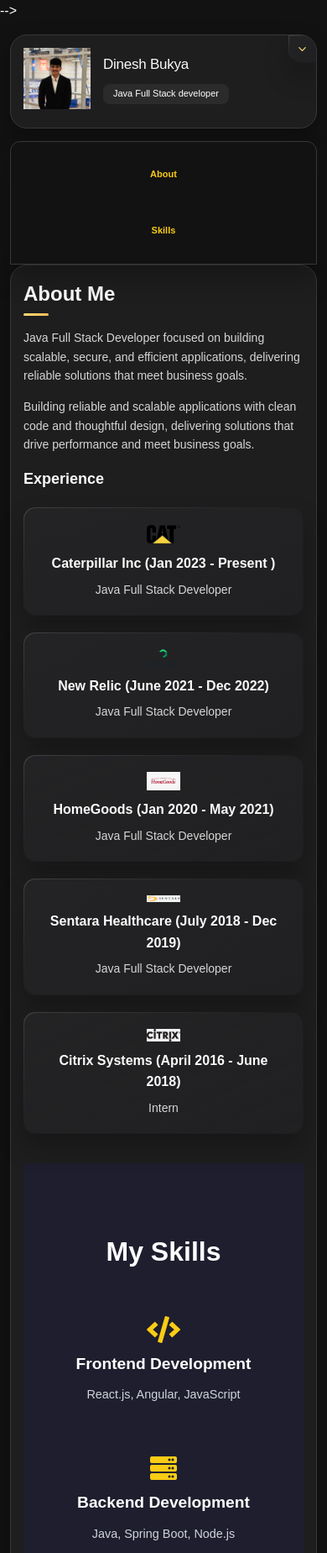
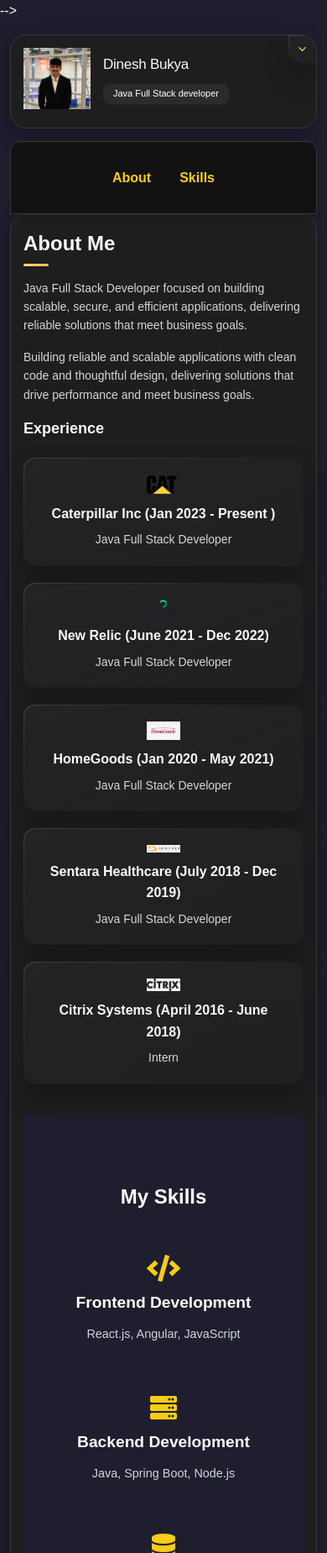
Before and after one commit to dineshb72/Portfolio, a website: page index.html in a window 390 px wide. Shown: the top 1849 px of the page at 84% size. Drawn offline with nearby package versions, Linux system fonts and the light colour scheme.

Commit message:
Fix mobile layout overlapping issue and navbar spacing

```diff
--- a/assets/css/style.css
+++ b/assets/css/style.css
@@ -843,15 +843,9 @@
 
 body {
   font-family: 'Arial', sans-serif;
- /* background-color: #1e1e2f; */
+  background-color: #1e1e2f;
   color: #fff;
   line-height: 1.6;
-
-  background-color: #121212; /* Dark background */
-  color: #ffffff; /* Light text for contrast */
-  margin: 0;
-  padding: 0;
-  font-family: Arial, sans-serif;
 }
 
 /* Smooth Scrolling */
@@ -862,27 +856,16 @@
 /* Navbar */
 .navbar {
   background-color: #121212;
-  display: flex;
-  justify-content: center;
   position: sticky;
   top: 0;
   z-index: 1000;
   padding: 10px 0;
-
-}
-
-.navbar {
-  overflow: hidden; /* Prevent content overflow */
-}
-
-.navbar-link {
-  white-space: nowrap; /* Prevent text wrapping */
-}
-
-
+  box-shadow: 0 2px 5px rgba(0, 0, 0, 0.1);
+}
 
 .navbar-list {
   display: flex;
+  justify-content: center;
   gap: 20px;
   list-style: none;
 }
@@ -890,7 +873,8 @@
 .navbar-link {
   text-decoration: none;
   color: #fff;
-  font-weight: 600;
+  font-weight: bold;
+  font-size: 1rem;
   transition: color 0.3s ease;
 }
 
@@ -899,25 +883,20 @@
   color: #facc15;
 }
 
-/* Sections */
+/* Section General Styles */
 .section {
-  padding: 60px 20px;
+  padding: 80px 20px; /* Ensure enough spacing */
+  scroll-margin-top: 70px; /* Prevent overlap with sticky navbar */
   text-align: center;
-  scroll-margin-top: 80px;
-}
-
-.section-title {
-  font-size: 2rem;
-  margin-bottom: 20px;
 }
 
 /* About Section */
 .about-section {
   background: linear-gradient(to right, #2c3e50, #4ca1af);
+  height: 100vh; /* Full viewport height */
   display: flex;
   justify-content: center;
   align-items: center;
-  height: 100vh;
 }
 
 .title {
@@ -938,7 +917,7 @@
 
 .skills-grid {
   display: grid;
-  grid-template-columns: repeat(auto-fit, minmax(200px, 1fr));
+  grid-template-columns: 1fr;
   gap: 20px;
   margin-top: 30px;
 }
@@ -957,8 +936,8 @@
 
 .skill-item i {
   font-size: 2rem;
+  margin-bottom: 10px;
   color: #facc15;
-  margin-bottom: 10px;
 }
 
 .skill-item h3 {
@@ -972,7 +951,7 @@
 
 /* Contact Section */
 .contact-section {
-  background: #252532;
+  background-color: #252532;
 }
 
 .contact-section a {
@@ -987,47 +966,32 @@
 /* Footer */
 .footer {
   text-align: center;
-  padding: 20px;
+  padding: 10px;
   background: #121212;
   color: #ccc;
-  margin-top: 20px;
-}
-
-/* Mobile First Design */
-@media (max-width: 768px) {
-  .navbar-list {
-    flex-direction: column;
-    gap: 10px;
-  }
-
-  .section {
-    padding: 40px 10px;
+}
+
+/* Responsive Design */
+@media (min-width: 768px) {
+  .skills-grid {
+    grid-template-columns: repeat(2, 1fr);
+  }
+}
+
+@media (min-width: 1024px) {
+  .skills-grid {
+    grid-template-columns: repeat(3, 1fr);
   }
 
   .title {
-    font-size: 2rem;
+    font-size: 3rem;
   }
 
   .subtitle {
-    font-size: 1rem;
-  }
-
-  .skills-grid {
-    grid-template-columns: 1fr;
-  }
-}
-
-.section {
-  padding: 50px 20px;
-  text-align: center;
-}
-
-/* Ensure proper spacing on smaller screens */
-@media (max-width: 768px) {
-  .section {
-    padding: 30px 10px;
-  }
-}
+    font-size: 1.5rem;
+  }
+}
+
 
 
 /* Section Spacing to Prevent Overlap */
--- a/index.html
+++ b/index.html
@@ -5,7 +5,7 @@
   <meta charset="UTF-8">
   <meta http-equiv="X-UA-Compatible" content="IE=edge">
   <meta name="viewport" content="width=device-width, initial-scale=1.0">
-  <title>vCard - Personal Portfolio</title>
+  <title>Dinesh Bukya - Portfolio</title>
 
   <!--
     - favicon
@@ -151,7 +151,7 @@
       <!--
         - #NAVBAR
       -->
-
+<!--
       <nav class="navbar">
         <ul class="navbar-list">
           <li class="navbar-item">
@@ -163,7 +163,16 @@
 
         </ul>
       </nav>
+    -->
 
+    <!-- Navbar -->
+  <nav class="navbar">
+    <ul class="navbar-list">
+      <li><a href="#about" class="navbar-link active">About</a></li>
+      <li><a href="#skills" class="navbar-link">Skills</a></li>
+
+    </ul>
+  </nav>
 
 
 
@@ -285,6 +294,7 @@
 
 
        <!-- Skills Section -->
+
        <section id="skills" class="section skills-section">
         <div class="container">
           <h2 class="section-title">My Skills</h2>
@@ -312,7 +322,6 @@
           </div>
         </div>
       </section>
-
 
 
       <!--
```
Lines whose indentation alone changed are shown as unchanged.
